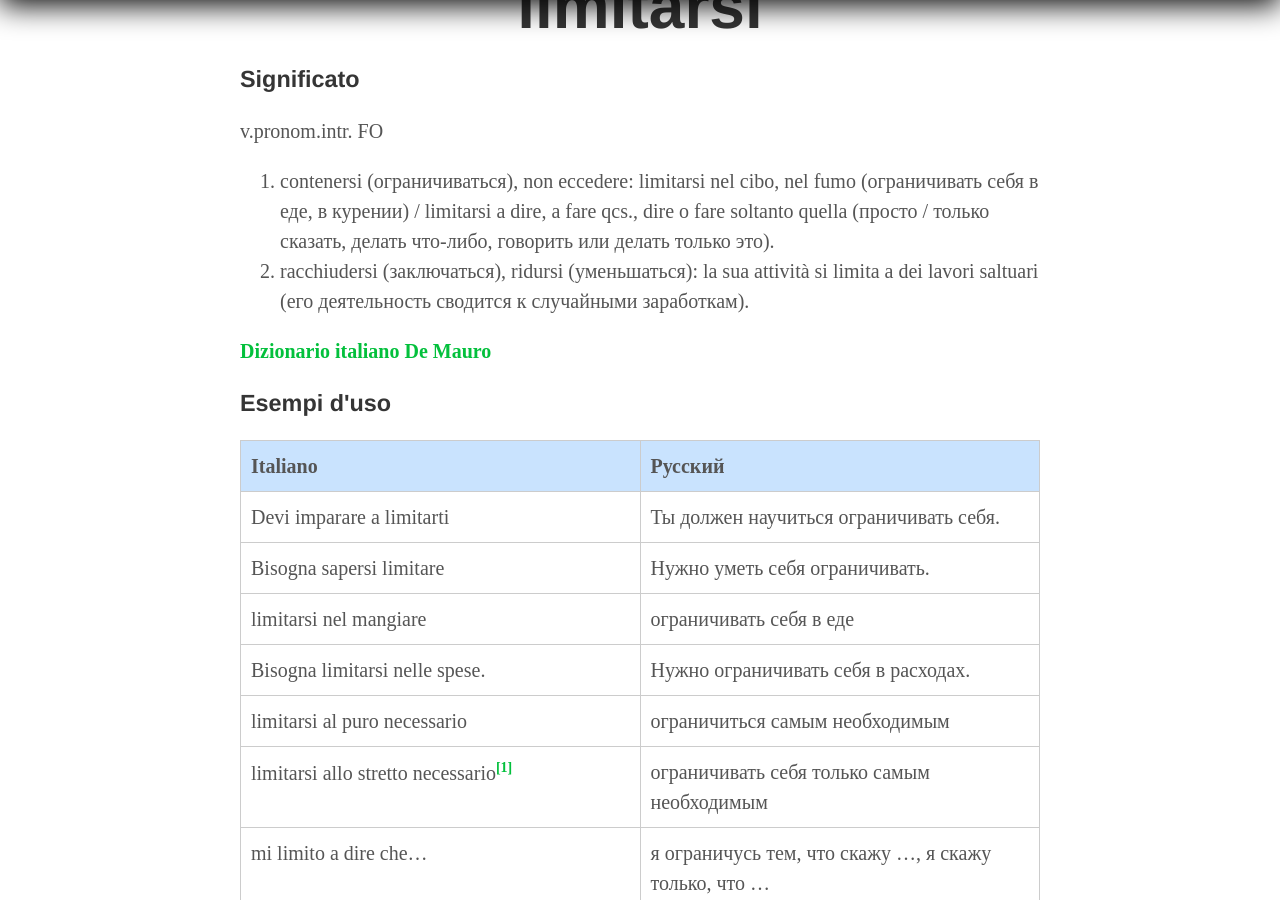
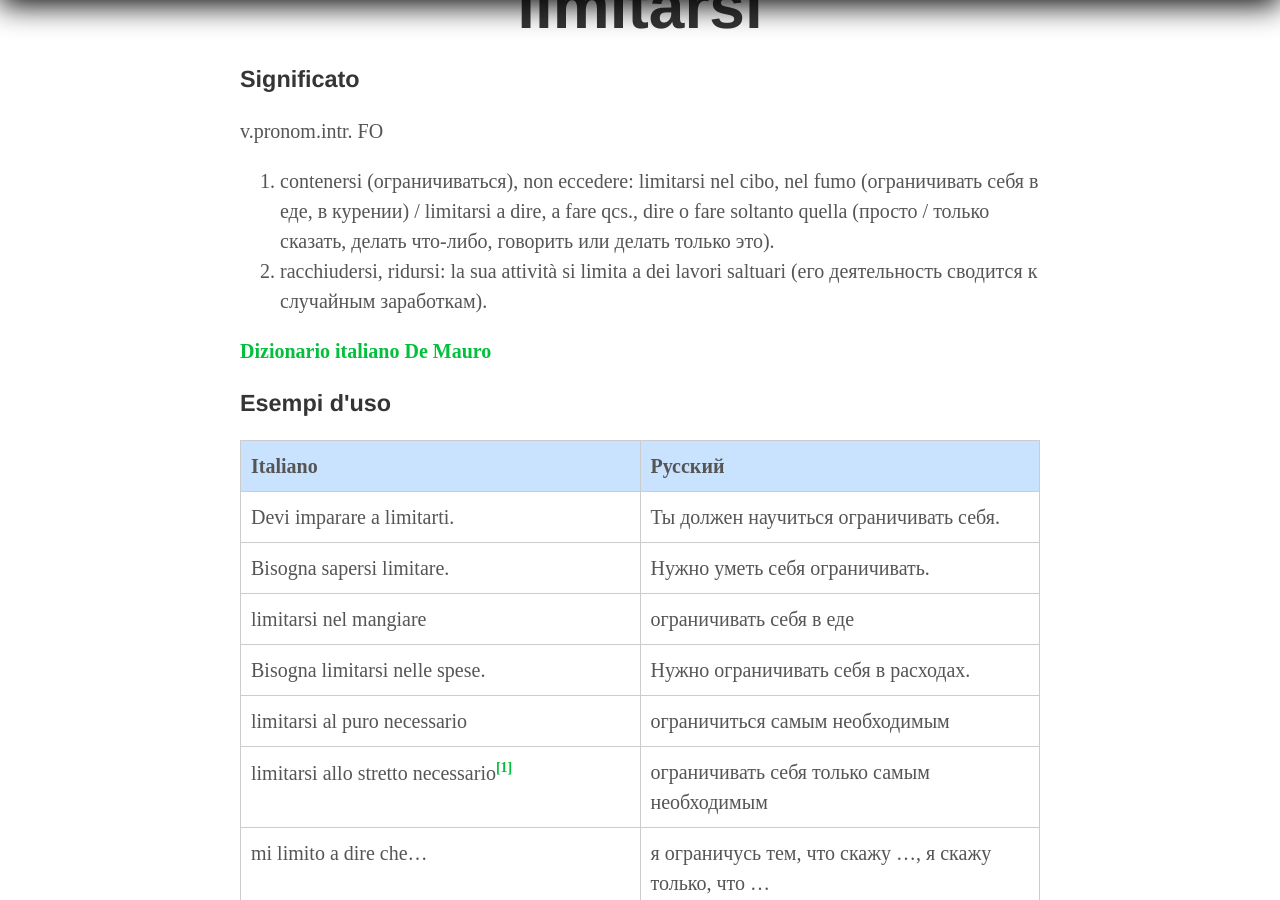
Before and after one commit to postolny/postolny.github.io, a Jekyll site: the page built from _posts/2022-08-04-limitarsi.md, in a window 1280 px wide and 900 px high, scrolled down 541 px. Built offline with Jekyll 4.4.1, drawn with Linux system fonts in a browser that asks for light colours.

Commit message:
Add files via upload

```diff
--- a/_posts/2022-08-04-limitarsi.md
+++ b/_posts/2022-08-04-limitarsi.md
@@ -13,7 +13,7 @@ tags:
 v.pronom.intr. FO
 
 1. contenersi (ограничиваться), non eccedere: limitarsi nel cibo, nel fumo (ограничивать себя в еде, в курении) / limitarsi a dire, a fare qcs., dire o fare soltanto quella (просто / только сказать, делать что-либо, говорить или делать только это).
-2. racchiudersi (заключаться), ridursi (уменьшаться): la sua attività si limita a dei lavori saltuari (его деятельность сводится к случайными заработкам).
+2. racchiudersi, ridursi: la sua attività si limita a dei lavori saltuari (его деятельность сводится к случайным заработкам).
 
 [Dizionario italiano De Mauro](https://dizionario.internazionale.it/parola/limitarsi)
 
@@ -21,8 +21,8 @@ v.pronom.intr. FO
 
 | Italiano | Русский |
 |----------|---------|
-|Devi imparare a limitarti|Ты должен научиться ограничивать себя.|
-|Bisogna sapersi limitare|Нужно уметь себя ограничивать.|
+|Devi imparare a limitarti.|Ты должен научиться ограничивать себя.|
+|Bisogna sapersi limitare.|Нужно уметь себя ограничивать.|
 |limitarsi nel mangiare|ограничивать себя в еде|
 |Bisogna limitarsi nelle spese.|Нужно ограничивать себя в расходах.|
 |limitarsi al puro necessario|ограничиться самым необходимым|
```
